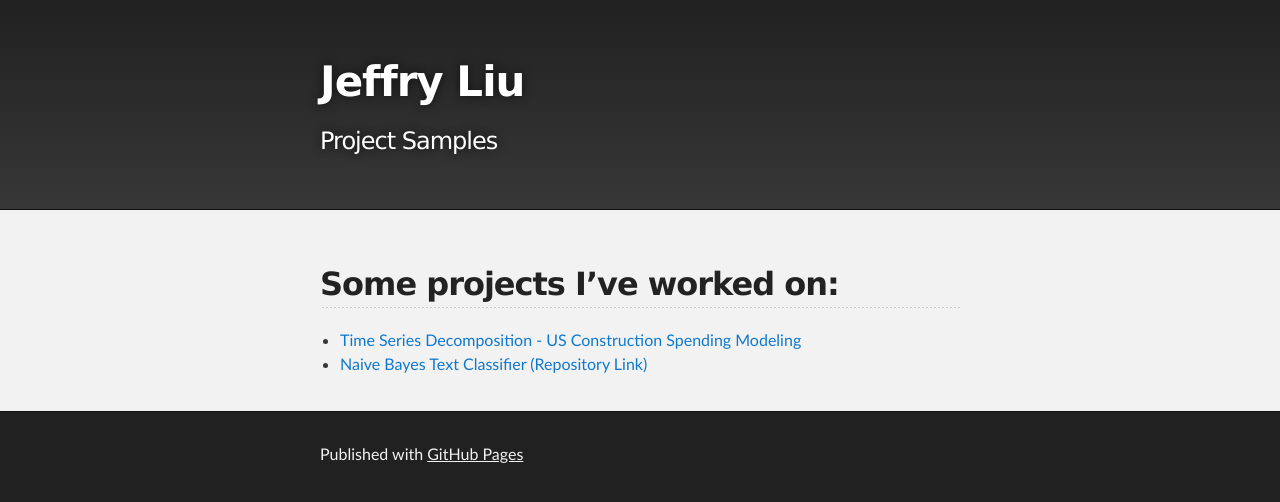
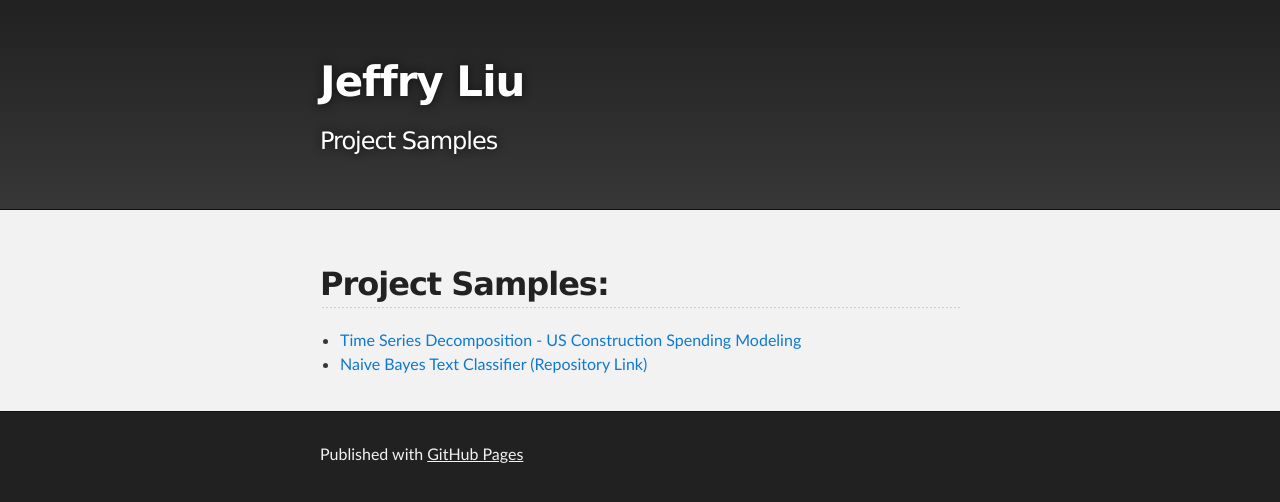
Before and after one commit to panvertigo/panvertigo.github.io, a Jekyll site: the page built from index.md, in a window 1280 px wide. Shown: the top 502 px of the page. Built offline with Jekyll 4.4.1, drawn with Linux system fonts in a browser that asks for light colours; our own code applies the rules of GitHub Pages for plain Markdown files.

Commit message:
Update index.md

```diff
--- a/index.md
+++ b/index.md
@@ -2,7 +2,7 @@
 
 ---
 
-## Some projects I've worked on:
+## Project Samples:
 
 - [Time Series Decomposition - US Construction Spending Modeling](/timeseries/index.md)
 - [Naive Bayes Text Classifier (Repository Link)](https://github.com/panvertigo/panvertigo.github.io/tree/master/classifiers)
```
